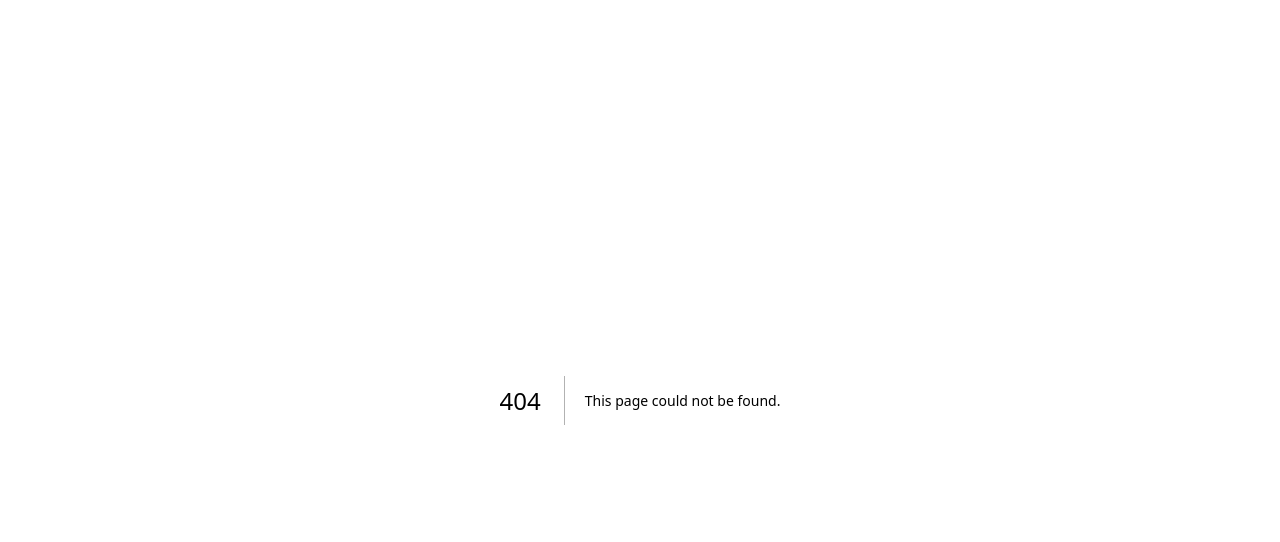
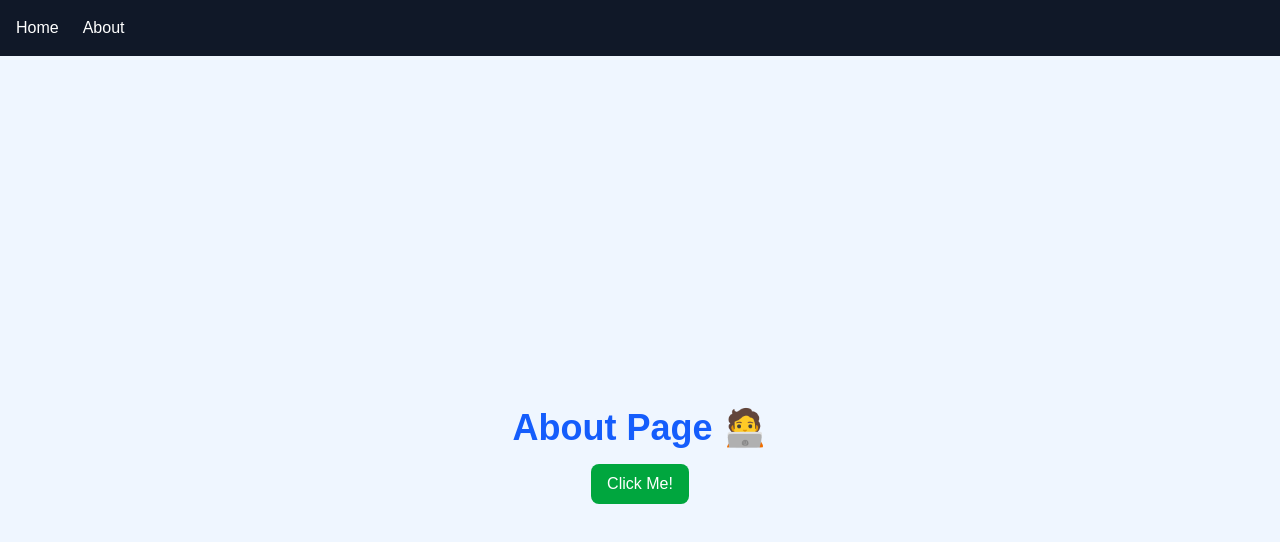
Before and after one commit to praditgame27-tech/my-next-app, a Next.js app: page /about in a window 1280 px wide. Before the commit this address had no page. Shown: the top 542 px of the page. Built offline with nearby package versions, Linux system fonts and the light colour scheme.

Commit message:
Day 6: Add Navbar + Layout + Navigation

```diff
--- /dev/null
+++ b/app/about/page.js
@@ -0,0 +1,30 @@
+// app/about/page.js
+
+"use client";
+// บอก Next.js ว่าไฟล์นี้เป็น Client Component
+// สามารถใช้ event handler, useState, useEffect, alert ฯลฯ ได้
+
+import Button from "../components/Button";
+// เรียกใช้ปุ่มจากไฟล์ components/Button.js
+
+// นี่คือ React Component สำหรับหน้า /about
+export default function AboutPage() {
+
+  // ฟังก์ชันนี้จะถูกใช้เมื่อผู้ใช้กดปุ่ม
+  const handleClick = () => {
+    alert("You clicked the button from About Page!");
+  };
+
+  // JSX ที่จะถูกแสดงใน browser
+  return (
+    <main className="min-h-screen flex flex-col items-center justify-center gap-4 bg-blue-50">
+      {/* หัวข้อของหน้า */}
+      <h1 className="text-4xl font-bold text-blue-600">
+        About Page 🧑‍💻
+      </h1>
+
+      {/* เรียกใช้ปุ่ม พร้อมส่ง props text และ onClick ลงไป */}
+      <Button text="Click Me!" onClick={handleClick} />
+    </main>
+  );
+}
--- /dev/null
+++ b/app/components/Button.js
@@ -0,0 +1,16 @@
+// app/components/Button.js
+
+"use client";
+// ระบุว่าไฟล์นี้ก็เป็น Client Component เช่นกัน
+// (เผื่ออนาคตมี event หรือ state เพิ่มในปุ่ม)
+
+export default function Button({ text, onClick }) {
+  return (
+    <button
+      onClick={onClick} // รับฟังก์ชันจาก props (ฝั่ง client → client OK)
+      className="px-4 py-2 rounded-lg bg-green-600 text-white hover:bg-green-700 transition"
+    >
+      {text}
+    </button>
+  );
+}
--- /dev/null
+++ b/app/components/Navbar.js
@@ -0,0 +1,19 @@
+"use client";
+// ใช้ events & Link → ต้องเป็น Client Component
+
+import Link from "next/link";
+
+export default function Navbar() {
+  return (
+    <nav className="w-full bg-gray-900 text-white p-4 flex gap-6">
+      {/* ลิงก์ไปหน้า Home */}
+      <Link href="/" className="hover:text-yellow-300">
+        Home
+      </Link>
+      {/* ลิงก์ไปหน้า About */}
+      <Link href="/about" className="hover:text-yellow-300">
+        About
+      </Link>
+    </nav>
+  );
+}
--- a/app/layout.js
+++ b/app/layout.js
@@ -1,27 +1,19 @@
-import { Geist, Geist_Mono } from "next/font/google";
 import "./globals.css";
-
-const geistSans = Geist({
-  variable: "--font-geist-sans",
-  subsets: ["latin"],
-});
-
-const geistMono = Geist_Mono({
-  variable: "--font-geist-mono",
-  subsets: ["latin"],
-});
+import Navbar from "./components/Navbar";
 
 export const metadata = {
-  title: "Create Next App",
-  description: "Generated by create next app",
+  title: "My Full Stack App",
+  description: "Learning Next.js step by step!",
 };
 
+// Layout คือโครงสร้างหลักของทุกหน้า
 export default function RootLayout({ children }) {
   return (
     <html lang="en">
-      <body
-        className={`${geistSans.variable} ${geistMono.variable} antialiased`}
-      >
+      <body>
+        {/* ใช้ Navbar ทุกหน้า */}
+        <Navbar />
+        {/* เนื้อหาของแต่ละหน้า */}
         {children}
       </body>
     </html>
--- a/app/page.js
+++ b/app/page.js
@@ -1,65 +1,39 @@
-import Image from "next/image";
+// app/page.js
 
+// นี่คือ "หน้าแรก" ของเว็บ (route "/")
+// ใน Next.js (App Router) จะใช้ฟังก์ชันเป็น React Component
 export default function Home() {
+  // React Component ต้อง return JSX (หน้าตาเหมือน HTML)
   return (
-    <div className="flex min-h-screen items-center justify-center bg-zinc-50 font-sans dark:bg-black">
-      <main className="flex min-h-screen w-full max-w-3xl flex-col items-center justify-between py-32 px-16 bg-white dark:bg-black sm:items-start">
-        <Image
-          className="dark:invert"
-          src="/next.svg"
-          alt="Next.js logo"
-          width={100}
-          height={20}
-          priority
-        />
-        <div className="flex flex-col items-center gap-6 text-center sm:items-start sm:text-left">
-          <h1 className="max-w-xs text-3xl font-semibold leading-10 tracking-tight text-black dark:text-zinc-50">
-            To get started, edit the page.js file.
+    // fragment <></> ใช้ครอบ element หลายตัวโดยไม่ต้องมี div เพิ่ม
+    <>
+      {/* ส่วนหัวของหน้า */}
+      <main className="min-h-screen flex flex-col items-center justify-center bg-gray-100">
+        {/* กล่องหลัก */}
+        <div className="bg-white rounded-xl shadow-lg p-8 max-w-md w-full text-center">
+          {/* ข้อความหัวเรื่อง */}
+          <h1 className="text-3xl font-bold mb-4">
+            Welcome, Future Full Stack Developer! 🚀
           </h1>
-          <p className="max-w-md text-lg leading-8 text-zinc-600 dark:text-zinc-400">
-            Looking for a starting point or more instructions? Head over to{" "}
-            <a
-              href="https://vercel.com/templates?framework=next.js&utm_source=create-next-app&utm_medium=appdir-template-tw&utm_campaign=create-next-app"
-              className="font-medium text-zinc-950 dark:text-zinc-50"
-            >
-              Templates
-            </a>{" "}
-            or the{" "}
-            <a
-              href="https://nextjs.org/learn?utm_source=create-next-app&utm_medium=appdir-template-tw&utm_campaign=create-next-app"
-              className="font-medium text-zinc-950 dark:text-zinc-50"
-            >
-              Learning
-            </a>{" "}
-            center.
+
+          {/* ข้อความอธิบาย */}
+          <p className="text-gray-700 mb-4">
+            คุณกำลังเรียน Next.js อยู่ในโปรเจคแรกของคุณแล้ว 🎉
           </p>
-        </div>
-        <div className="flex flex-col gap-4 text-base font-medium sm:flex-row">
-          <a
-            className="flex h-12 w-full items-center justify-center gap-2 rounded-full bg-foreground px-5 text-background transition-colors hover:bg-[#383838] dark:hover:bg-[#ccc] md:w-[158px]"
-            href="https://vercel.com/new?utm_source=create-next-app&utm_medium=appdir-template-tw&utm_campaign=create-next-app"
-            target="_blank"
-            rel="noopener noreferrer"
+
+          {/* ข้อความสถานะการเรียน */}
+          <p className="text-sm text-gray-500 mb-6">
+            Progress: Day 4 — Next.js Project Setup
+          </p>
+
+          {/* ปุ่มตัวอย่าง */}
+          <button
+            className="px-4 py-2 rounded-lg bg-blue-600 text-white font-semibold hover:bg-blue-700 transition"
           >
-            <Image
-              className="dark:invert"
-              src="/vercel.svg"
-              alt="Vercel logomark"
-              width={16}
-              height={16}
-            />
-            Deploy Now
-          </a>
-          <a
-            className="flex h-12 w-full items-center justify-center rounded-full border border-solid border-black/[.08] px-5 transition-colors hover:border-transparent hover:bg-black/[.04] dark:border-white/[.145] dark:hover:bg-[#1a1a1a] md:w-[158px]"
-            href="https://nextjs.org/docs?utm_source=create-next-app&utm_medium=appdir-template-tw&utm_campaign=create-next-app"
-            target="_blank"
-            rel="noopener noreferrer"
-          >
-            Documentation
-          </a>
+            เริ่มเส้นทาง Full Stack
+          </button>
         </div>
       </main>
-    </div>
+    </>
   );
 }
```
